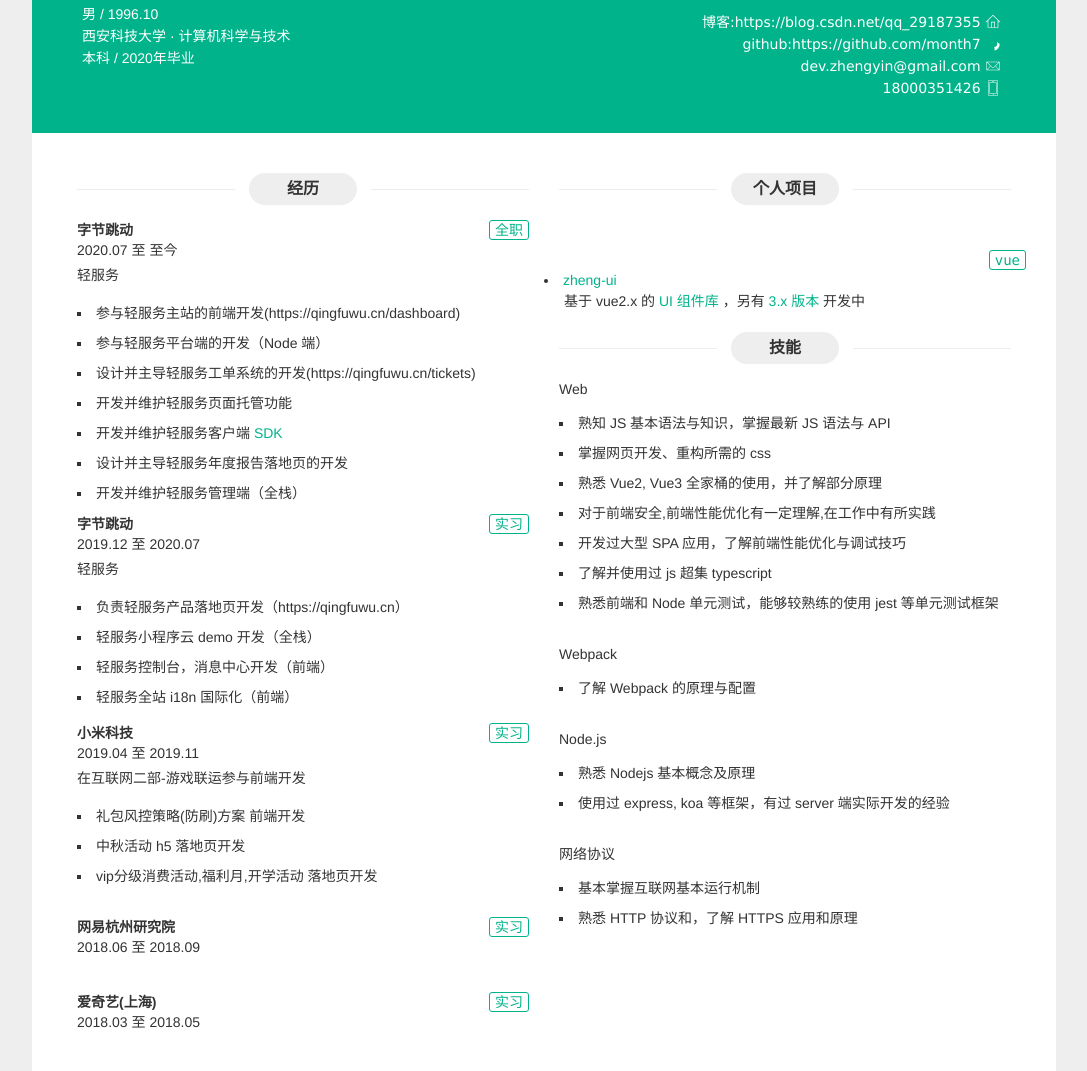
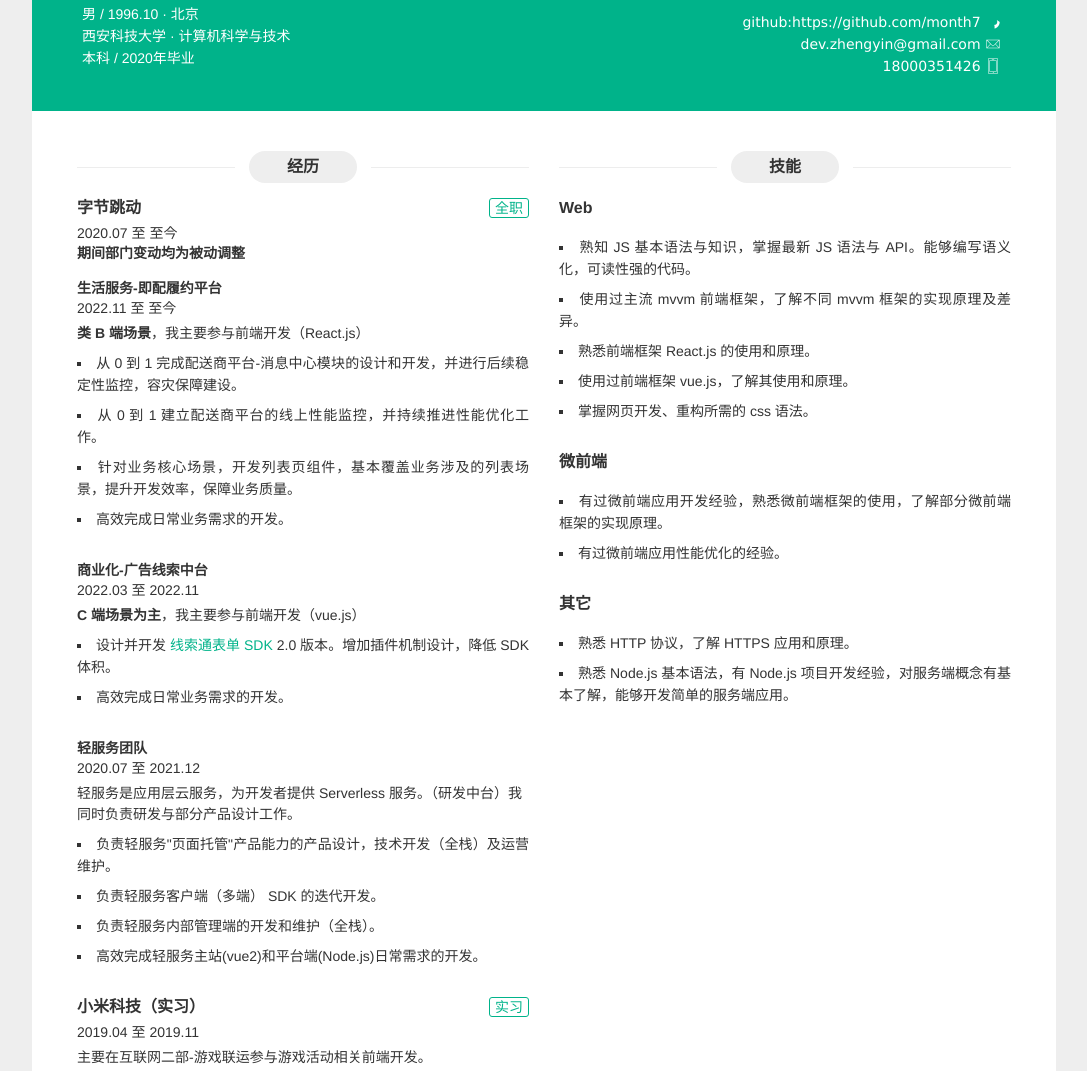
Before and after one commit to Month7/Month7.github.io, a plain HTML site: page index.html in a window 1280 px wide. Shown: the part 172-1243 px from the top of the page, without its empty margins (96-1183 px from the left). Drawn offline with Linux system fonts and the light colour scheme.

Commit message:
feat: 更新简历

```diff
--- a/index.html
+++ b/index.html
@@ -14,22 +14,22 @@
   <header class="content-hd">
     <section class="title">
       <div class="name">
-        <h1>尹铮</h1>
+        <h2>尹铮</h1>
       </div>
       <div class="job">
-        <h2>Web前端开发工程师</h2>
+        <h2>Web 前端开发工程师</h2>
       </div>
     </section>
     <section class="info">
       <ul>
-        <li>男 / 1996.10</li>
+        <li>男 / 1996.10 ·  北京</li>
         <li>西安科技大学 · 计算机科学与技术</li>
         <li>本科 / 2020年毕业</li>
       </ul>
     </section>
     <section class="contact">
       <ul>
-        <li>
+        <!-- <li>
           <a href="https://blog.csdn.net/qq_29187355">
             <span class="contact-link">博客:https://blog.csdn.net/qq_29187355</span>
             <span class="iconfont">
@@ -39,7 +39,7 @@
               </svg>
             </span>
           </a>
-        </li>
+        </li> -->
         <li>
           <a href="https://github.com/month7">
             <span class="contact-link">github:https://github.com/month7</span>
@@ -78,9 +78,7 @@
   </header>
 
   <div class="content-bd">
-
     <div class="content-left">
-
       <section class="practice">
         <header class="section-hd">
           <span class="section-title-l"></span>
@@ -88,10 +86,60 @@
           <span class="section-title-r"></span>
         </header>
         <div class="section-bd">
-          <!--经历:工作-->
+          <!--经历:正式工作-->
           <div class="item">
             <header class="item-hd">
-              <h3 class="item-name"><strong>字节跳动</strong></h3>
+              <div class="item-name title">字节跳动</div>
+              <span class="item-time">2020.07 至 至今</span>
+              <span class="item-time strong">期间部门变动均为被动调整</span>
+              <a class="btn item-more" href="#">全职</a>
+            </header>
+            <header class="item-hd">
+              <h3 class="item-name"><strong>生活服务-即配履约平台</strong></h3>
+              <span class="item-time">2022.11 至 至今</span>
+            </header>
+            <div class="item-bd">
+              <span class="strong">类 B 端场景</span>，我主要参与前端开发（React.js）
+              <ul class="section-content">
+                <li>从 0 到 1 完成配送商平台-消息中心模块的设计和开发，并进行后续稳定性监控，容灾保障建设。</li>
+                <li>从 0 到 1 建立配送商平台的线上性能监控，并持续推进性能优化工作。</li>
+                <li>针对业务核心场景，开发列表页组件，基本覆盖业务涉及的列表场景，提升开发效率，保障业务质量。</li>
+                <li>高效完成日常业务需求的开发。</li>
+              </ul>
+            </div>
+          </div>
+          <div class="item">
+            <header class="item-hd">
+              <h3 class="item-name"><strong>商业化-广告线索中台</strong></h3>
+              <span class="item-time">2022.03 至 2022.11</span>
+            </header>
+            <div class="item-bd">
+              <span class="strong">C 端场景为主</span>，我主要参与前端开发（vue.js）
+              <ul class="section-content">
+                <li>设计并开发 <a href="https://www.npmjs.com/package/@clue_nidapp/form-core">线索通表单 SDK </a>2.0 版本。增加插件机制设计，降低 SDK 体积。</li>
+                <li>高效完成日常业务需求的开发。</li>
+              </ul>
+            </div>
+          </div>
+          <div class="item">
+            <header class="item-hd">
+              <h3 class="item-name"><strong>轻服务团队</strong></h3>
+              <span class="item-time">2020.07 至 2021.12</span>
+            </header>
+            <div class="item-bd">
+              轻服务是应用层云服务，为开发者提供 Serverless 服务。（研发中台）我同时负责研发与部分产品设计工作。
+              <ul class="section-content">
+                <li>负责轻服务"页面托管"产品能力的产品设计，技术开发（全栈）及运营维护。</li>
+                <li>负责轻服务客户端（多端） SDK 的迭代开发。</li>
+                <li>负责轻服务内部管理端的开发和维护（全栈）。</li>
+                <li>高效完成轻服务主站(vue2)和平台端(Node.js)日常需求的开发。</li>
+              </ul>
+            </div>
+
+          </div>
+          <!-- <div class="item">
+            <header class="item-hd">
+              <h3 class="item-name"><strong>字节跳动-轻服务</strong></h3>
               <span class="item-time">2020.07 至 至今</span>
               <a class="btn item-more" href="#">全职</a>
             </header>
@@ -130,40 +178,53 @@
                 <li>礼包风控策略(防刷)方案 前端开发</li>
                 <li>中秋活动 h5 落地页开发</li>
                 <li>vip分级消费活动,福利月,开学活动 落地页开发</li>
-                <!-- <li>vip分级消费活动,福利月,开学活动 落地页 性能优化（提升25%）</li> -->
               </ul>
             </div>
+          </div> -->
+          <!--实习-->
+          <div class="item">
+            <header class="item-hd">
+              <div class="item-name title"><strong>小米科技（实习）</strong></div>
+              <span class="item-time">2019.04 至 2019.11</span>
+              <a class="btn item-more" href="#">实习</a>
+            </header>
+            <div class="item-bd">
+              <p class="item-des">主要在互联网二部-游戏联运参与游戏活动相关前端开发。</p>
+              <!-- <ul class="section-content">
+                <li>礼包风控策略(防刷)方案 前端开发</li>
+                <li>中秋活动 h5 落地页开发</li>
+                <li>vip分级消费活动,福利月,开学活动 落地页开发</li>
+              </ul> -->
             </div>
             <!--网易-->
-          <div class="item">
-            <header class="item-hd">
+            <!-- <header class="item-hd">
               <h3 class="item-name">网易杭州研究院</h3>
               <span class="item-time">2018.06 至 2018.09</span>
               <a class="btn item-more" href="#">实习</a>
             </header>
             <div class="item-bd">
-              <!-- <p class="item-des">在教育云-爱多思团队参与前端开发，包括：</p> -->
-              <!-- <ul class="section-content">
+              <p class="item-des">在教育云-爱多思团队参与前端开发，包括：</p>
+              <ul class="section-content">
                 <li>题库wap版本的开发</li>
                 <li>运营后台管理系统的开发</li>
                 <li>参与题库pc版本迭代开发</li>
-              </ul> -->
+              </ul>
+            </div> -->
           </div>
-          </div>
-          <div class="item">
+          <!-- <div class="item">
             <header class="item-hd">
               <h3 class="item-name">爱奇艺(上海)</h3>
               <span class="item-time">2018.03 至 2018.05</span>
               <a class="btn item-more" href="#">实习</a>
             </header>
-            <!-- <div class="item-bd">
+            <div class="item-bd">
               <p class="item-des">在技术产品中心-后台开发部-参与前端开发，包括：</p>
               <ul class="section-content">
                 <li>乐客客服管理系统-公告栏的开发</li>
                 <li>乐客舆情系统-样式优化</li>
               </ul>
+            </div>
           </div> -->
-          </div>
       </section>
 
 
@@ -171,67 +232,6 @@
 
 
     <div class="content-right">
-      <section class="project">
-        <header class="section-hd">
-          <span class="section-title-l"></span>
-          <h2 class="section-title">个人项目</h2>
-          <span class="section-title-r"></span>
-        </header>
-        <div class="section-bd">
-          <!--毕设-->
-          <div class="item">
-            <!-- <header class="item-hd">
-              <a class="btn item-more" href="https://cn.vuejs.org/">vue</a>
-            </header> -->
-            <!-- <div class="item-bd">
-              <ul>
-                <li>
-                  <a href="https://github.com/Month7/Elevator-maintenance-system">电梯维保app</a>
-                  </li>&emsp;&emsp;React Native + vue + express + MySQL</br>
-                  &emsp;&emsp;1) 大文件上传与断点续传</br>
-                  &emsp;&emsp;2) 分角色登录注册 登录信息持久化存储</br>
-                  &emsp;&emsp;3) 通讯录 增改删查 按姓名首字母分类排序</br>
-                  &emsp;&emsp;4) 实时聊天 聊天记录保存与查询</br>
-                  &emsp;&emsp;5) 电梯维保信息管理与评价</br>
-                  &emsp;&emsp;6) 首屏预渲染</br>
-                </li>
-              </ul>
-            </div> -->
-            <!-- <div class="item">
-              <header class="item-hd">
-                <a class="btn item-more" >vue</a>
-              </header>
-              <div class="item-bd">
-                <ul>
-                  <li>
-                    <a href="https://github.com/Month7/vue-CNode">vue.js CNode社区(SSR+SPA)</br></a>
-                    &emsp;&emsp;分为spa和ssr两个版本</br>
-                    &emsp;&emsp;1) 为了解决无限列表滚动卡顿的问题,开发了大列表组件 </br>
-                    &emsp;&emsp;2) 登录注册 个人中心 </br>
-                    &emsp;&emsp;3) 下拉刷新 上拉加载功能 </br>
-                    &emsp;&emsp;4) 消息列表 新消息提醒 </br>
-                    &emsp;&emsp;5) 文章列表与详情页 </br>
-                    &emsp;&emsp;6) 评论点赞 </br>
-                  </li>
-
-
-                </ul>
-              </div>
-            </div> -->
-          </div>
-          </div>
-      </section>
-      <!--zhengui-->
-      <header class="item-hd">
-        <a class="btn item-more" href="https://cn.vuejs.org/">vue</a>
-      </header>
-      <li>
-        <a href="https://github.com/Month7/Zheng-UI" target="_blank">zheng-ui</a>
-        <p style="margin-left: 20px;">
-          基于 vue2.x 的 <a href="https://zheng-ui-ld7gk7q3l.vercel.app/" target="_blank" >UI 组件库</a> ，另有 <a href="https://github.com/Month7/zheng-ui-next" target="_blank" >3.x 版本</a> 开发中
-        </p>
-
-      </li>
 
 
       <section class="skill">
@@ -245,18 +245,16 @@
           <!--技能:JS-->
           <div class="item">
             <header class="item-hd">
-              <span class="item-time">Web</span>
-
+              <div class="item-name title">Web</div>
             </header>
             <div class="item-bd">
               <ul class="section-content">
-                <li>熟知 JS 基本语法与知识，掌握最新 JS 语法与 API</li>
-                <li>掌握网页开发、重构所需的 css</li>
-                <li>熟悉 Vue2, Vue3 全家桶的使用，并了解部分原理</li>
-                <li>对于前端安全,前端性能优化有一定理解,在工作中有所实践</li>
-                <li>开发过大型 SPA 应用，了解前端性能优化与调试技巧</li>
-                <li>了解并使用过 js 超集 typescript </li>
-                <li>熟悉前端和 Node 单元测试，能够较熟练的使用 jest 等单元测试框架</li>
+                <li>熟知 JS 基本语法与知识，掌握最新 JS 语法与 API。能够编写语义化，可读性强的代码。</li>
+                <li>使用过主流 mvvm 前端框架，了解不同 mvvm 框架的实现原理及差异。</li>
+                <li>熟悉前端框架 React.js 的使用和原理。</li>
+                <li>使用过前端框架 vue.js，了解其使用和原理。</li>
+                <li>掌握网页开发、重构所需的 css 语法。</li>
+                <!-- <li>了解前端和 Node 单元测试，能够较熟练的使用 jest 等单元测试框架</li> -->
               </ul>
             </div>
           </div>
@@ -275,20 +273,34 @@
             </div>
           </div> -->
 
-          <!--Webpack-->
+          <!--微前端-->
           <div class="item">
             <header class="item-hd">
-              <span class="item-time">Webpack</span>
+              <div class="item-name title">微前端</div>
             </header>
             <div class="item-bd">
               <ul class="section-content">
-                <li>了解 Webpack 的原理与配置</li>
+                <li>有过微前端应用开发经验，熟悉微前端框架的使用，了解部分微前端框架的实现原理。</li>
+                <li>有过微前端应用性能优化的经验。</li>
               </ul>
             </div>
           </div>
 
+          <!--Webpack-->
+          <!-- <div class="item">
+            <header class="item-hd">
+              <div class="item-name title">微前端</div>
+            </header>
+            <div class="item-bd">
+              <ul class="section-content">
+                <li>有过微前端应用开发经验，熟悉微前端框架的使用，了解部分微前端框架的实现原理。</li>
+                <li>有过微前端应用性能优化的经验。</li>
+              </ul>
+            </div>
+          </div> -->
+
           <!--Nodejs-->
-          <div class="item">
+          <!-- <div class="item">
             <header class="item-hd">
               <span class="item-time">Node.js</span>
             </header>
@@ -298,19 +310,18 @@
                 <li>使用过 express, koa 等框架，有过 server 端实际开发的经验</li>
               </ul>
             </div>
-          </div>
+          </div> -->
 
 
           <!--网络协议-->
           <div class="item">
             <header class="item-hd">
-              <span class="item-time">网络协议</span>
-
+              <div class="item-name title">其它</div>
             </header>
             <div class="item-bd">
               <ul class="section-content">
-                <li>基本掌握互联网基本运行机制</li>
-                <li>熟悉 HTTP 协议和，了解 HTTPS 应用和原理</li>
+                <li>熟悉 HTTP 协议，了解 HTTPS 应用和原理。</li>
+                <li>熟悉 Node.js 基本语法，有 Node.js 项目开发经验，对服务端概念有基本了解，能够开发简单的服务端应用。</li>
               </ul>
             </div>
           </div>
--- a/main.css
+++ b/main.css
@@ -49,10 +49,6 @@ q:before, q:after, blockquote:before, blockquote:after {
 
 a img {
   border: none;
-}
-
-elements-of-type(html5-block) {
-  display: block;
 }
 
 * {
@@ -433,6 +429,19 @@ a {
   width: 25%;
 }
 
+.content-bd .item-hd .strong {
+  font-weight: bolder;
+}
+
+.content-bd .item-hd .title {
+  font-size: 16px;
+  margin-bottom: 5px;
+}
+
+.content-bd .item-hd .sub-title {
+  font-size: 14px;
+}
+
 @media screen and (max-width: 720px) {
   .content-bd .item-hd .item-time {
     width: 100%;
@@ -452,9 +461,15 @@ a {
 .item-name{
   font-weight: bold;
 }
+.item-sub-title {
+  font-weight: bolder;
+}
 
 .content-bd .item-bd {
   margin-bottom: 5px;
+}
+.item-bd .strong{
+  font-weight: bold;
 }
 
 .content-bd .item-des {
```
Lines whose indentation alone changed are shown as unchanged.
